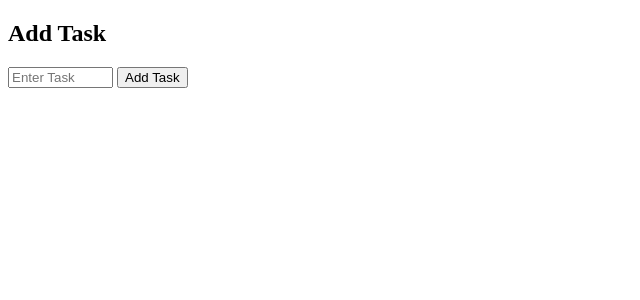
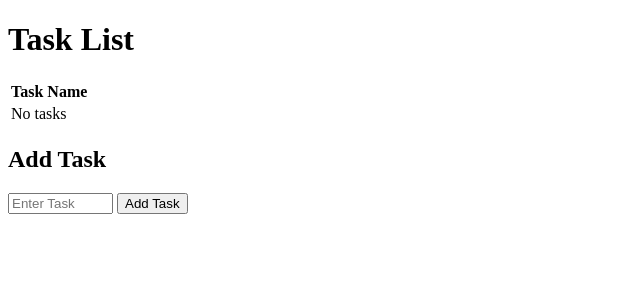
Before and after one commit to JaysonTimblaco/Project315, a PHP site: page / in a window 1280 px wide. Shown: the top 300 px of the page, without its empty margins (0-640 px from the left). Run offline with PHP 8.4, Linux system fonts and the light colour scheme; data that the repository does not hold is empty.

Commit message:
Added read functionality to display task

```diff
--- a/index.php
+++ b/index.php
@@ -10,7 +10,24 @@ include "db.php";
     <title>Homepage</title>
 
      </head>
+<div class="">
+    <h1>Task List</h1>
+      <table>
+        <tr><th>Task Name</th></tr>
+<?php if ($result->num_rows > 0): ?>
+<?php
+while ($task = $result->fetch_assoc()):
+?>
+        <tr><td><?php echo $task['taskname'];?>
+        </td>
+</tr>
 
+<?php endwhile; ?>
+ <?php else: ?>
+          <tr><td colspan="3">No tasks</td></tr>
+        <?php endif; ?>
+</table>
+</div>
      <div>
    <h2>
       Add Task
```
Also changed, not shown: add_task.php (+17 -0 lines).
